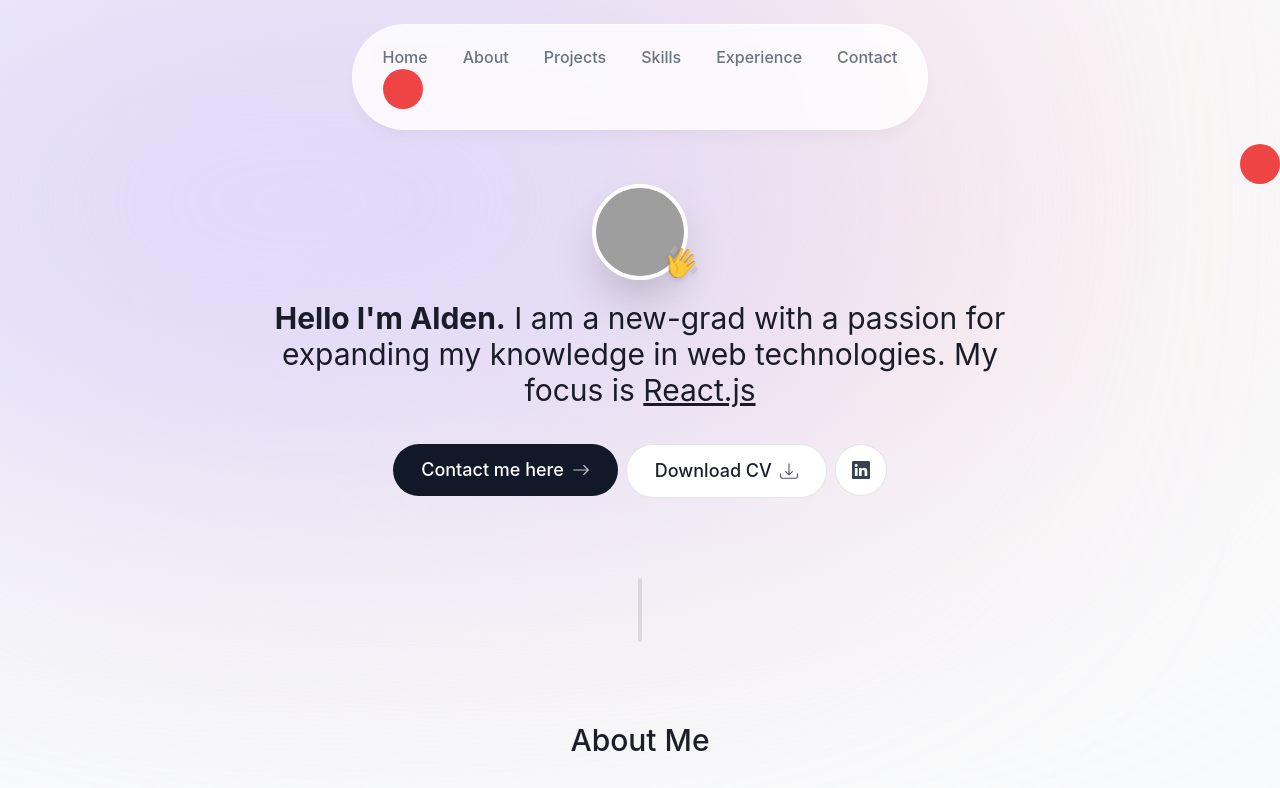
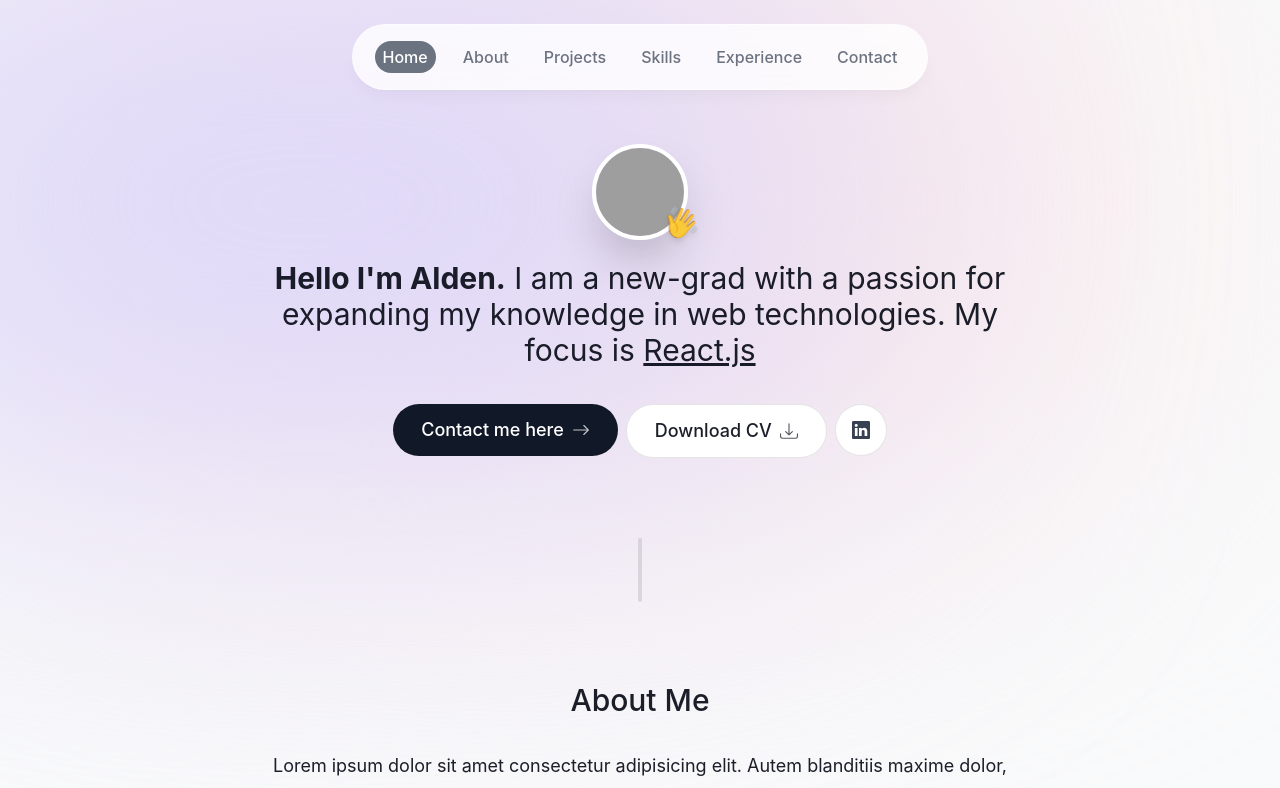
Before and after one commit to alden-ilao/personal-website, a React (Vite) app: page / in a window 1280 px wide. Shown: the top 788 px of the page. Built offline with nearby package versions, Linux system fonts and the light colour scheme; grey boxes are pictures that could not be loaded.

Commit message:
(next: context api for switching nav ref)

```diff
--- a/package.json
+++ b/package.json
@@ -15,6 +15,7 @@
     "react": "^18.2.0",
     "react-dom": "^18.2.0",
     "react-icons": "^4.11.0",
+    "react-intersection-observer": "^9.5.3",
     "react-router-dom": "^6.16.0"
   },
   "devDependencies": {
--- a/src/components/Header/Header.tsx
+++ b/src/components/Header/Header.tsx
@@ -15,10 +15,6 @@ const Header = () => {
       >
         <Navbar />
       </motion.div>
-
-      <div className="flex justify-end">
-        <motion.div layoutId="blue" className="h-10 w-10 rounded-full bg-red-500"></motion.div>
-      </div>
     </header>
   );
 };
--- a/src/components/Header/Navbar.tsx
+++ b/src/components/Header/Navbar.tsx
@@ -1,6 +1,6 @@
 import { useState } from "react";
 import { links as tabItems } from "../../lib/data";
-import { motion, AnimatePresence } from "framer-motion";
+import { motion } from "framer-motion";
 import clsx from "clsx";
 
 const Navbar = () => {
@@ -13,29 +13,25 @@ const Navbar = () => {
         className="flex flex-1 flex-row flex-wrap justify-around gap-[0.5rem] p-[1rem] font-medium text-gray-500 sm:flex-nowrap"
       >
         {tabItems.map((tab) => {
+          const isActive = selectedSection === tab.name;
           return (
             <li
               key={tab.name}
-              className={`relative rounded-full px-2 py-1`}
-              onClick={() => {
-                setSelectedSection(tab.name);
-              }}
+              className={clsx(`relative rounded-full px-2 py-1`, { "text-white": isActive })}
             >
-              <a href={`/${tab.hash}`}>{tab.name}</a>
-              {selectedSection === tab.name && (
-                // <motion.div
-                //   layoutId="billid"
-                //   className="absolute inset-0 -z-10 rounded-full bg-gray-900"
-                //   transition={{
-                //     type: "spring",
-                //     stiffness: 380,
-                //     damping: 30,
-                //   }}
-                // ></motion.div>
-                <motion.div
-                  layoutId="red"
-                  className="h-10 w-10 rounded-full bg-red-500"
-                ></motion.div>
+              <a
+                href={`/${tab.hash}`}
+                onClick={() => {
+                  setSelectedSection(tab.name);
+                }}
+              >
+                {tab.name}
+              </a>
+              {isActive && (
+                <span
+                  layoutId="billid"
+                  className="absolute inset-0 -z-10 rounded-full bg-gray-500"
+                ></span>
               )}
             </li>
           );
--- a/src/components/Projects/Projects.tsx
+++ b/src/components/Projects/Projects.tsx
@@ -37,8 +37,8 @@ const Project = ({ title, description, tags, imageUrl }: ProjectProps) => {
         sm:mb-8 "
     >
       <Link to={"about:blank"} target="_blank">
-        <section className=" relative mx-auto max-w-[42rem] overflow-hidden rounded-lg border border-black/5 bg-gray-100 transition even:pl-8 hover:bg-gray-200 sm:h-[20rem] sm:pr-8">
-          <div className="flex h-full flex-col py-5 pt-4 sm:max-w-[50%] sm:pb-8 sm:pl-10 sm:pr-2 sm:group-even:ml-[20rem]">
+        <section className=" relative mx-auto max-w-[42rem] overflow-hidden rounded-lg border border-black/5 bg-gray-100 pr-8 transition even:pl-8 hover:bg-gray-200 sm:h-[20rem]">
+          <div className="flex h-full flex-col py-5 pl-10 pt-4 sm:max-w-[50%] sm:pb-8 sm:pr-2 sm:group-even:ml-[20rem]">
             <h3 className="text-2xl font-semibold">{title}</h3>
             <p className="mt-2 leading-relaxed text-gray-700">{description}</p>
             <ul className="mt-6 flex flex-wrap gap-2 sm:mt-auto">
```
Also changed, not shown: 1 other file (tests, documents, lock files or other folders).
